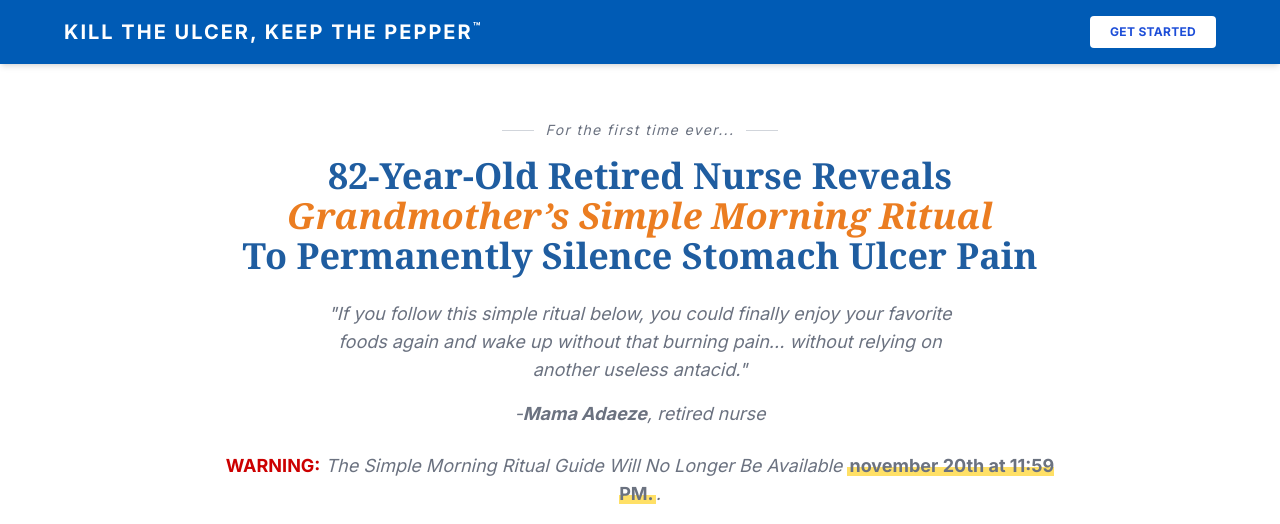
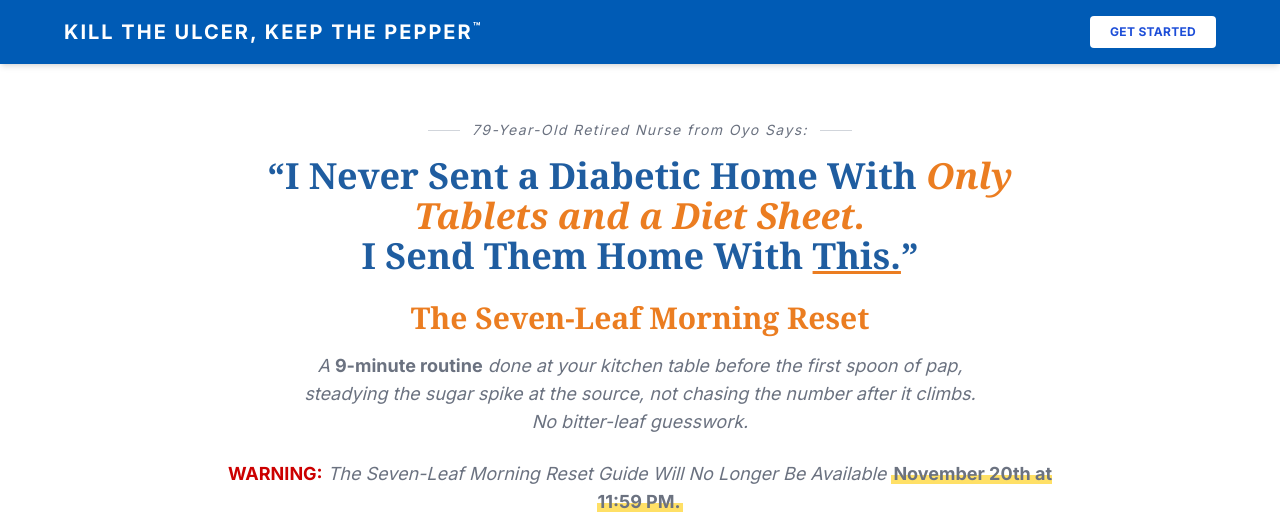
Before and after one commit to victoryetinosa20/UCLER-REMEDY, a plain HTML site: page index.html in a window 1280 px wide. Shown: the top 524 px of the page. Drawn offline with nearby package versions, Linux system fonts and the light colour scheme; grey boxes are pictures that could not be loaded.

Commit message:
Update index.html

```diff
--- a/index.html
+++ b/index.html
@@ -242,33 +242,35 @@
 
     <p class="fade-up text-sm text-gray-500 tracking-widest text-center italic mb-4 flex items-center justify-center gap-3">
         <span class="block w-8 h-px bg-gray-300"></span>
-        For the first time ever...
+        79-Year-Old Retired Nurse from Oyo Says:
         <span class="block w-8 h-px bg-gray-300"></span>
     </p>
 
     <div class="text-center mb-4">
         <h1 class="fade-up delay-1 font-serif text-[#1f5da0] text-3xl md:text-4xl font-bold leading-tight mb-6">
-            <strong>82-Year-Old Retired Nurse</strong> Reveals<br/>
-            <em class="text-[#eb7d21]">Grandmother’s Simple Morning Ritual</em><br/>
-            To <span ">Permanently Silence Stomach Ulcer Pain</span>
+            “I Never Sent a Diabetic Home With
+            <em class="text-[#eb7d21]">Only Tablets and a Diet Sheet.</em><br/>
+            I Send Them Home With <span class="underline decoration-[#eb7d21]">This.</span>”
         </h1>
 
+        <h2 class="fade-up delay-2 font-serif text-[#eb7d21] text-2xl md:text-3xl font-bold mb-4">
+            The Seven-Leaf Morning Reset
+        </h2>
+
         <p class="fade-up delay-2 text-gray-500 italic text-lg max-w-2xl mx-auto">
-            "If you follow this simple ritual below, you could finally enjoy your favorite foods again and wake up without that burning pain... without relying on another useless antacid."
-        </p>
-
-        <p class="fade-up delay-2 text-gray-500 pt-4 italic text-lg">
-            -<strong>Mama Adaeze</strong>, retired nurse
+            A <strong class="not-italic">9-minute routine</strong> done at your kitchen table before the first spoon of pap,
+            steadying the sugar spike at the source, not chasing the number after it climbs.
+            No bitter-leaf guesswork.
         </p>
 
         <div class="fade-up delay-2 pt-6 flex flex-col items-center gap-3 sm:flex-row sm:justify-center">
             <p class="text-gray-500 italic text-lg">
-                <span class="text-[#cc0000] font-bold not-italic">WARNING:</span> The Simple Morning Ritual Guide Will No Longer Be Available  <strong class="highlight not-italic">november 20th at 11:59 PM.</strong>.
+                <span class="text-[#cc0000] font-bold not-italic">WARNING:</span>
+                The Seven-Leaf Morning Reset Guide Will No Longer Be Available
+                <strong class="highlight not-italic">November 20th at 11:59 PM.</strong>
             </p>
-
-        </div>
-    </div>
-
+        </div>
+    </div>
     <!-- HERO IMAGE — full size, no crop -->
     <div class="fade-up delay-4 mb-2">
         <div class="relative w-full border border-gray-200 shadow-sm">
```
